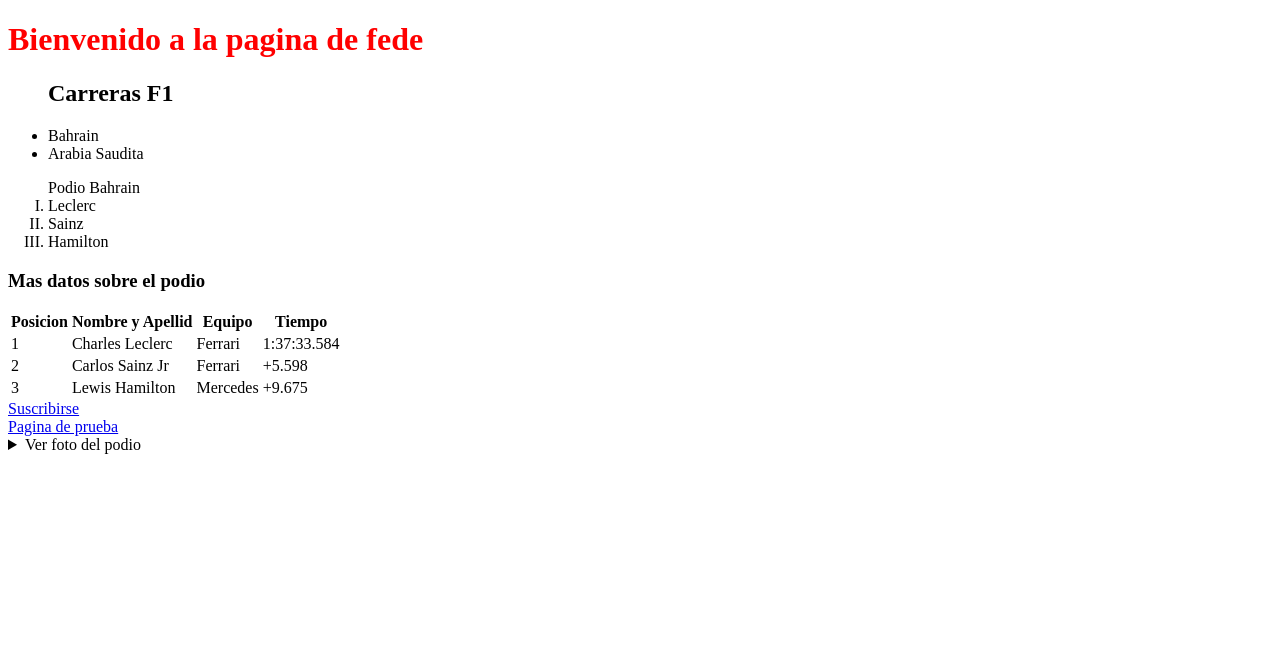
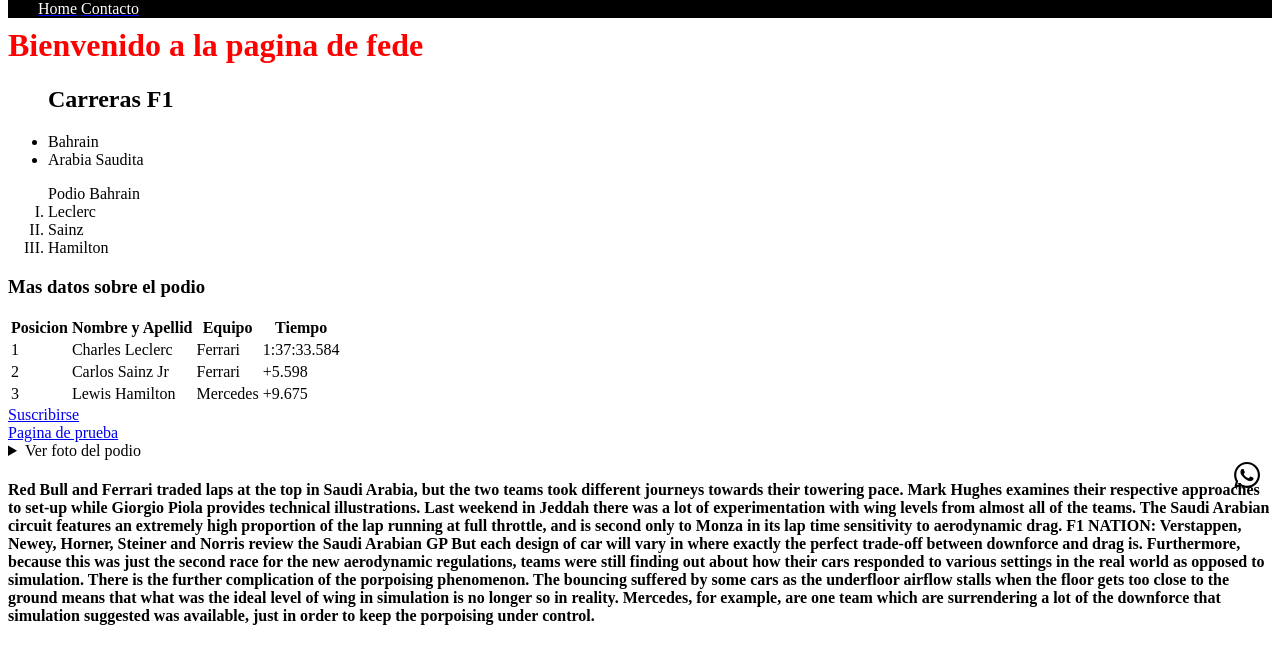
Before and after one commit to fedenieddu/repositoriofedenieddu, a plain HTML site: page index.html in a window 1280 px wide. Drawn offline with Linux system fonts and the light colour scheme.

Commit message:
Actualizacion

```diff
--- a/index.html
+++ b/index.html
@@ -7,6 +7,12 @@
     <title>La pagina de fede</title>
     <link rel="stylesheet" href="./style.css">
 </head>
+<header>
+    <menu>
+    <a href="#"><li>Home</li></a>
+    <a href="#"><li>Contacto</li></a>
+</menu>
+</header>
 <body>
     <h1>Bienvenido a la pagina de fede</h1>
     <ul type=""><h2>Carreras F1</h2>
@@ -28,5 +34,18 @@
     <a href="./pagina2.html">Suscribirse</a><br>
     <a href="./paginaprueba.html">Pagina de prueba</a><br>
     <details><summary>Ver foto del podio</summary><img src="./images/2022-Bahrain-GP-Podium-min-1-scaled.jpeg" alt="Imagen no disponible"></details>
+    <i class="fa-brands fa-whatsapp"></i>
+    <a href="https://wa.me/+5491155711977"><img src="./images/whatsapp-brands.svg" alt="" id="whatsapp"></a>
+    <source>
+    <h4>Red Bull and Ferrari traded laps at the top in Saudi Arabia, but the two teams took different journeys towards their towering pace. Mark Hughes examines their respective approaches to set-up while Giorgio Piola provides technical illustrations.
+
+        Last weekend in Jeddah there was a lot of experimentation with wing levels from almost all of the teams. The Saudi Arabian circuit features an extremely high proportion of the lap running at full throttle, and is second only to Monza in its lap time sensitivity to aerodynamic drag.
+
+        F1 NATION: Verstappen, Newey, Horner, Steiner and Norris review the Saudi Arabian GP
+
+        But each design of car will vary in where exactly the perfect trade-off between downforce and drag is. Furthermore, because this was just the second race for the new aerodynamic regulations, teams were still finding out about how their cars responded to various settings in the real world as opposed to simulation.
+
+        There is the further complication of the porpoising phenomenon. The bouncing suffered by some cars as the underfloor airflow stalls when the floor gets too close to the ground means that what was the ideal level of wing in simulation is no longer so in reality. Mercedes, for example, are one team which are surrendering a lot of the downforce that simulation suggested was available, just in order to keep the porpoising under control.</h4>
 </body>
+
 </html>
--- a/style.css
+++ b/style.css
@@ -3,3 +3,23 @@ h1{color:red;}
 /* comentario
 *comentario
 */
+header{
+  position: sticky;
+  background-color: black;
+  position: -webkit-sticky;
+  top: 0px;
+}
+menu{
+    list-style: none;
+    margin: -10px;
+}
+menu > a > li{
+    color: white;
+    display: inline;
+
+}
+#whatsapp{
+    height: 30px;
+    right: 20px;
+    position:fixed
+}
```
Also changed, not shown: images/whatsapp-brands.svg (added), 2 other files.
